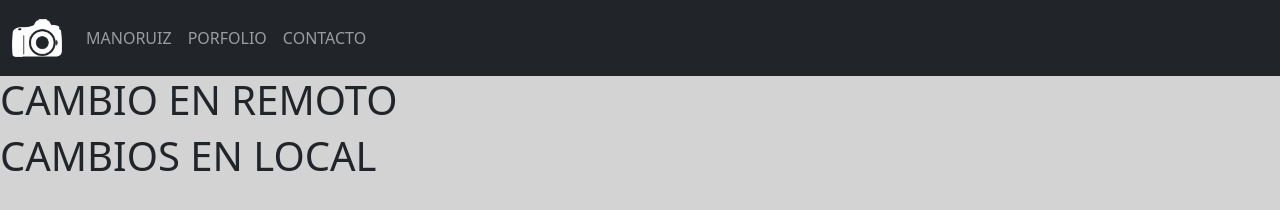
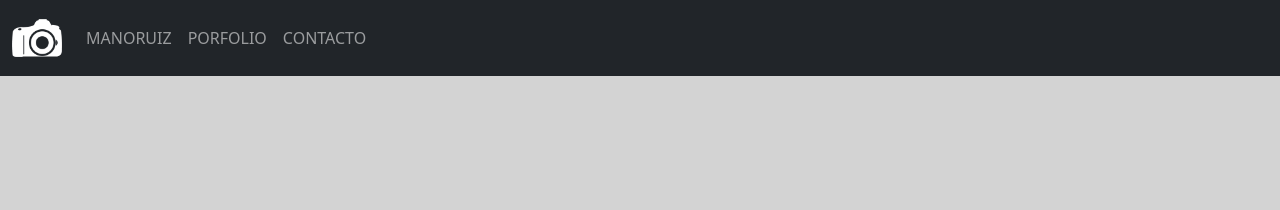
Before and after one commit to manoruiz/LoremIpsum, a plain HTML site: page index.html in a window 1280 px wide. Drawn offline with nearby package versions, Linux system fonts and the light colour scheme.

Commit message:
cambios index

```diff
--- a/index.html
+++ b/index.html
@@ -35,8 +35,7 @@
           </div>
         </div>
       </nav>
-    <h1>CAMBIO EN REMOTO</h1>
-    <h1>CAMBIOS EN LOCAL</h1>
+
 </body>
 <script src="https://cdn.jsdelivr.net/npm/bootstrap@5.2.1/dist/js/bootstrap.bundle.min.js"></script>
 <!-- Latest compiled JavaScript -->
```
